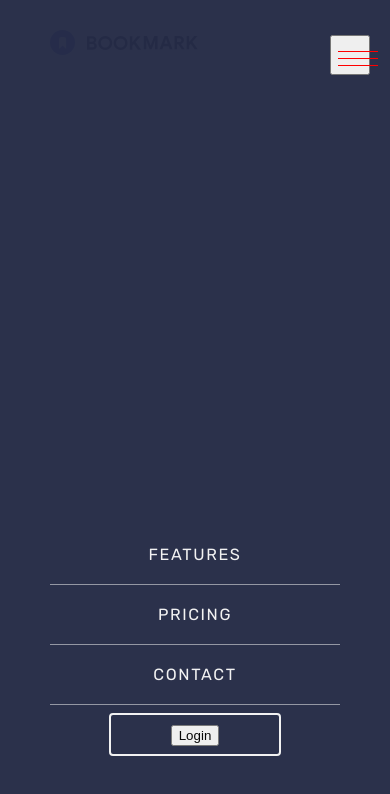
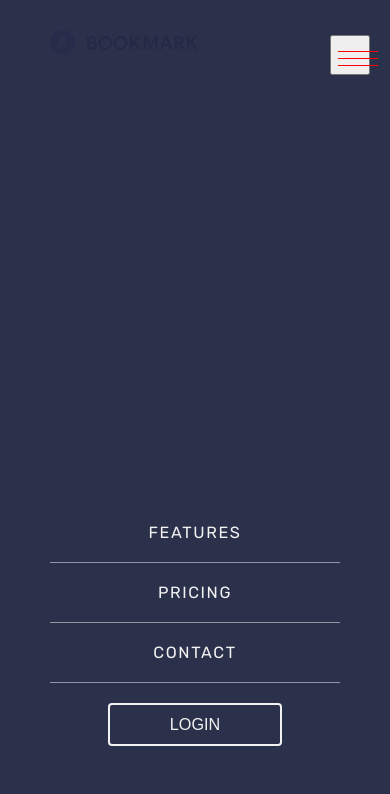
Before and after one commit to yirano/react-bookmark_lp, a React (Create React App) app: page / in a window 390 px wide. Shown: the top 794 px of the page. Built offline with nearby package versions, Linux system fonts and the light colour scheme.

Commit message:
Style login button in navbar

```diff
--- a/src/components/Nav/Nav.component.jsx
+++ b/src/components/Nav/Nav.component.jsx
@@ -64,8 +64,8 @@ class Nav extends React.Component {
 							<a href="/">Contact</a>
 						</li>
 						<li>
-							<a href="/" className="login">
-								<button>Login</button>
+							<a href="/">
+								<button className="login">Login</button>
 							</a>
 						</li>
 					</ul>
--- a/src/components/Nav/Nav.styles.css
+++ b/src/components/Nav/Nav.styles.css
@@ -38,6 +38,16 @@ nav a:hover {
 	color: var(--soft-red);
 }
 
+.login {
+	color: var(--very-dark-blue);
+	background-color: transparent;
+	text-transform: uppercase;
+	font-size: 1em;
+	padding: 10px 60px;
+	border: 2px solid var(--very-dark-blue);
+	border-radius: 4px;
+}
+
 .responsive-menu {
 	display: none;
 }
@@ -66,25 +76,26 @@ nav a:hover {
 		padding: 60px 50px;
 	}
 
+	nav ul li a,
+	.login {
+		color: #f2f2f2;
+		background-color: transparent;
+		text-transform: uppercase;
+		font-size: 1em;
+	}
+
 	nav ul li {
 		display: block;
 		border-bottom: 1px solid var(--grayish-blue);
 		padding: 20px;
-		color: #f2f2f2;
 	}
 
 	nav ul li:nth-last-child(1) {
 		border: none;
 	}
 
-	nav ul li a {
-		color: #f2f2f2;
-	}
-
 	.login {
-		padding: 10px 60px;
-		border: 2px solid #f2f2f2;
-		border-radius: 4px;
+		border-color: #f2f2f2;
 	}
 
 	nav a,
@@ -98,6 +109,7 @@ nav a:hover {
 		width: 40px;
 		height: 40px;
 	}
+
 	.hOne,
 	.hTwo,
 	.hThree {
```
